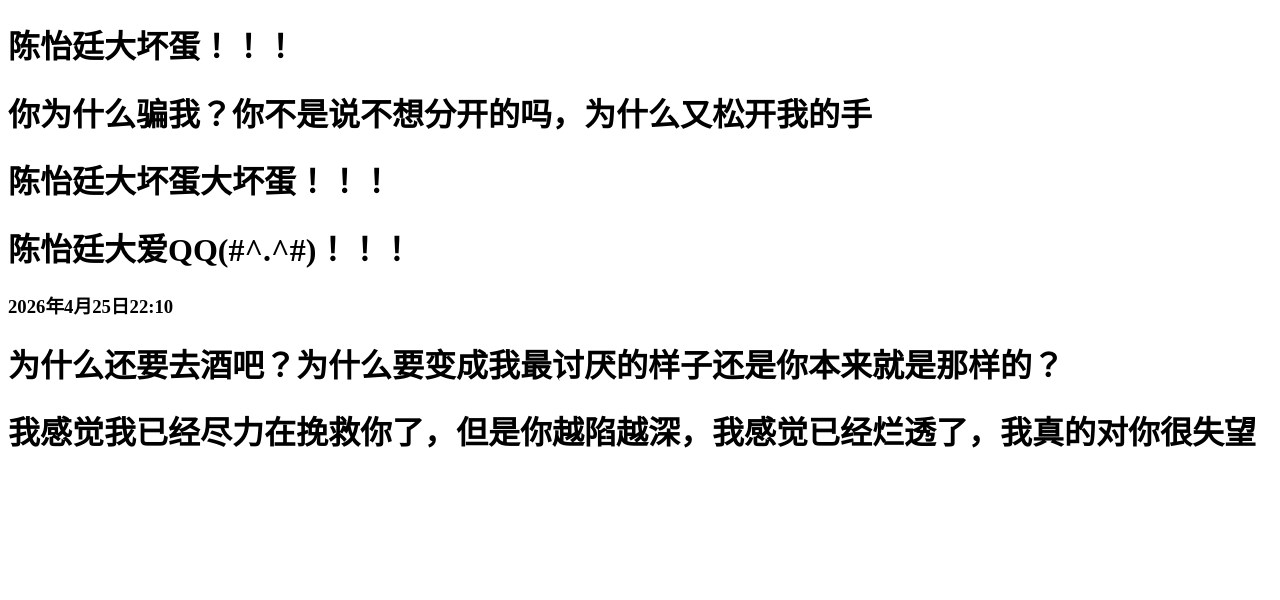
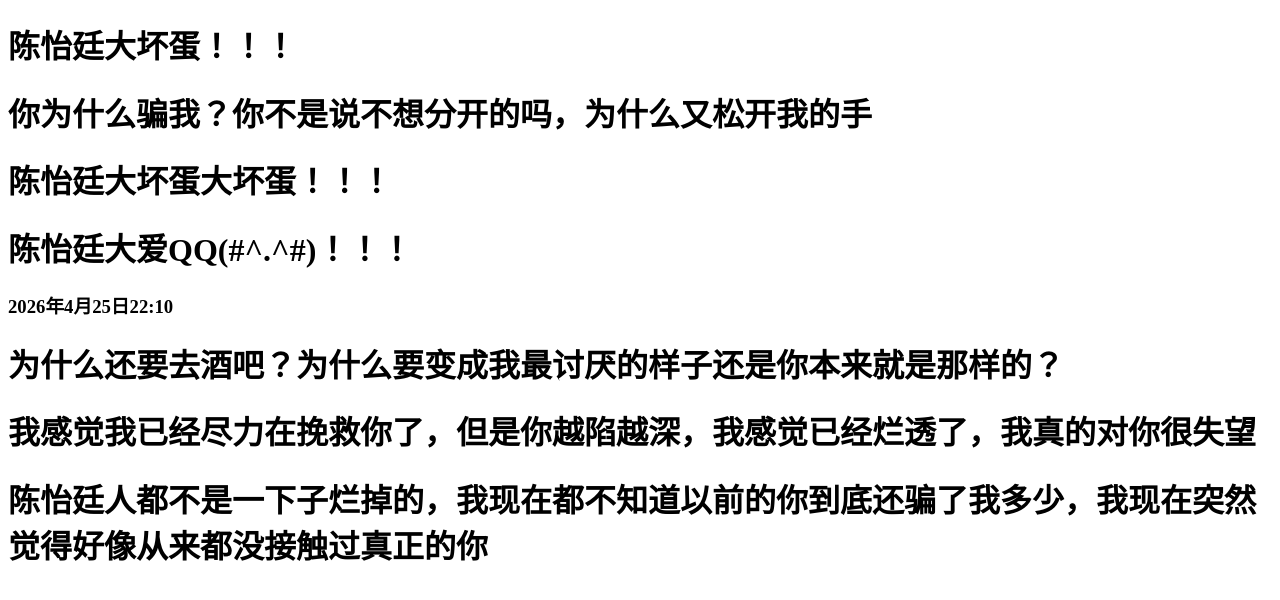
Before and after one commit to Halcyon509/hal-one, a plain HTML site: page new.html in a window 1280 px wide. Drawn offline with Linux system fonts and the light colour scheme.

Commit message:
Update new.html

```diff
--- a/new.html
+++ b/new.html
@@ -16,5 +16,6 @@
     <h3>2026年4月25日22:10</h3>
     <h1>为什么还要去酒吧？为什么要变成我最讨厌的样子还是你本来就是那样的？</h1>
     <h1>我感觉我已经尽力在挽救你了，但是你越陷越深，我感觉已经烂透了，我真的对你很失望</h1>
+    <h1>陈怡廷人都不是一下子烂掉的，我现在都不知道以前的你到底还骗了我多少，我现在突然觉得好像从来都没接触过真正的你</h1>
 </body>
 </html>
```
